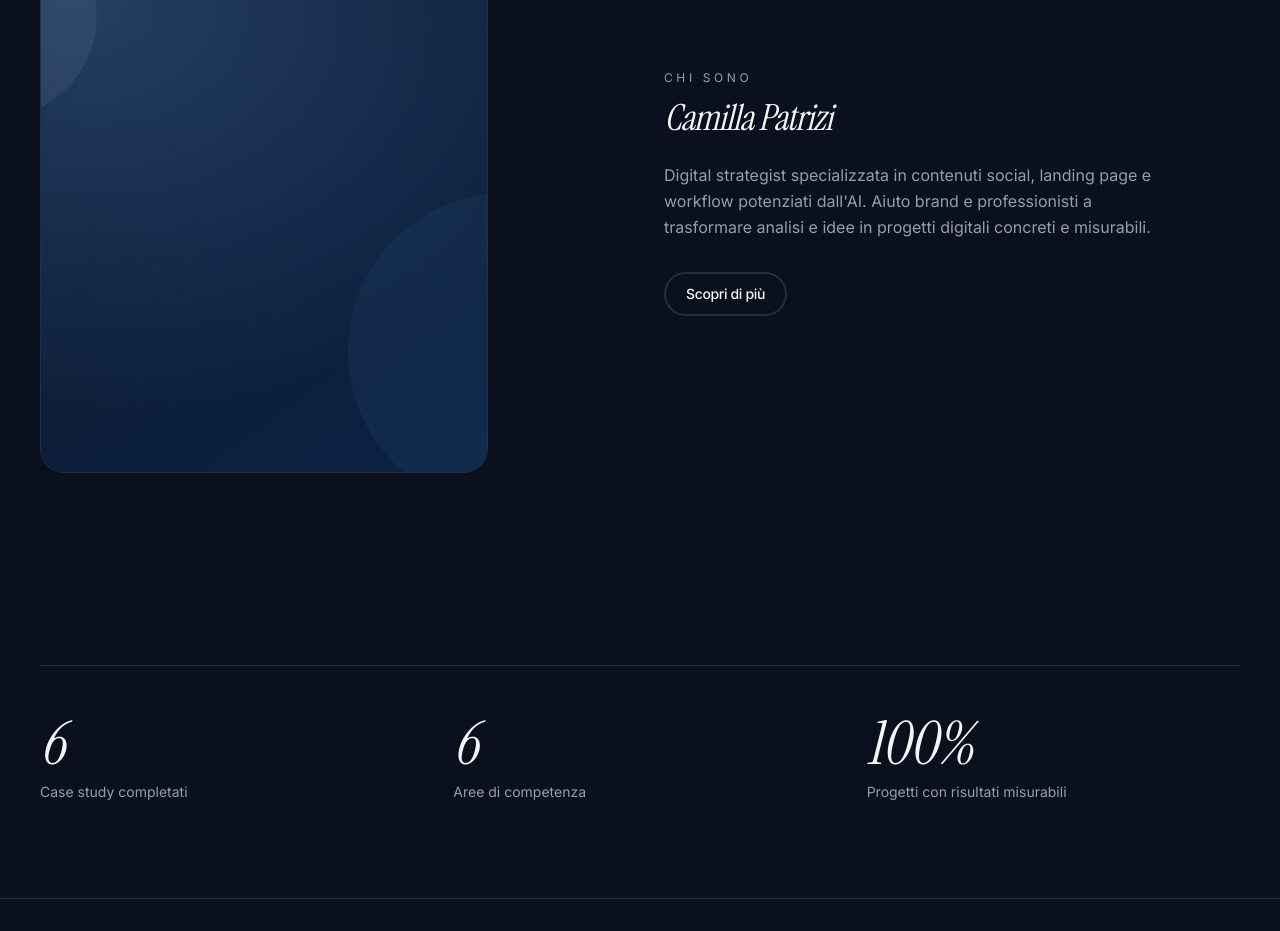
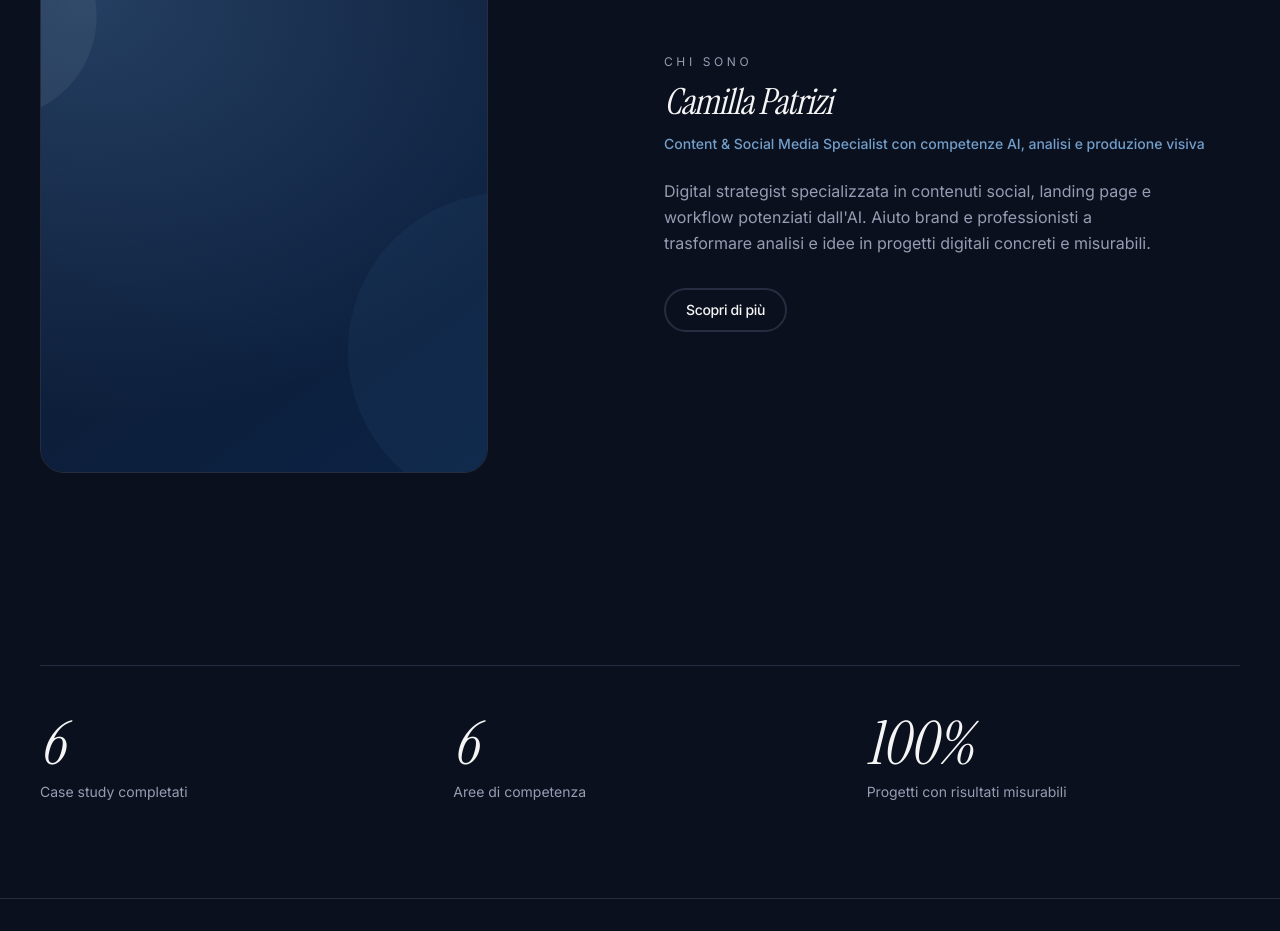
Before and after one commit to Camilla86/Camilla-Patrizi-Portfolio, a Next.js app: page / in a window 1280 px wide. Shown: the part 2260-3191 px from the top of the page. Built offline with nearby package versions, Linux system fonts and the light colour scheme; no server answers.

Commit message:
Aggiunge tagline "Content & Social Media Specialist" nel teaser Chi sono

```diff
--- a/src/components/sections/AboutTeaser.tsx
+++ b/src/components/sections/AboutTeaser.tsx
@@ -22,6 +22,9 @@ export function AboutTeaser() {
           <h2 className="mt-3 font-display text-3xl italic tracking-tight text-text-primary sm:text-4xl">
             {siteConfig.name}
           </h2>
+          <p className="mt-3 text-sm font-medium text-icon">
+            Content &amp; Social Media Specialist con competenze AI, analisi e produzione visiva
+          </p>
           <p className="mt-6 max-w-lg text-base leading-relaxed text-muted">
             Digital strategist specializzata in contenuti social, landing page e workflow potenziati dall&apos;AI.
             Aiuto brand e professionisti a trasformare analisi e idee in progetti digitali concreti e misurabili.
```
